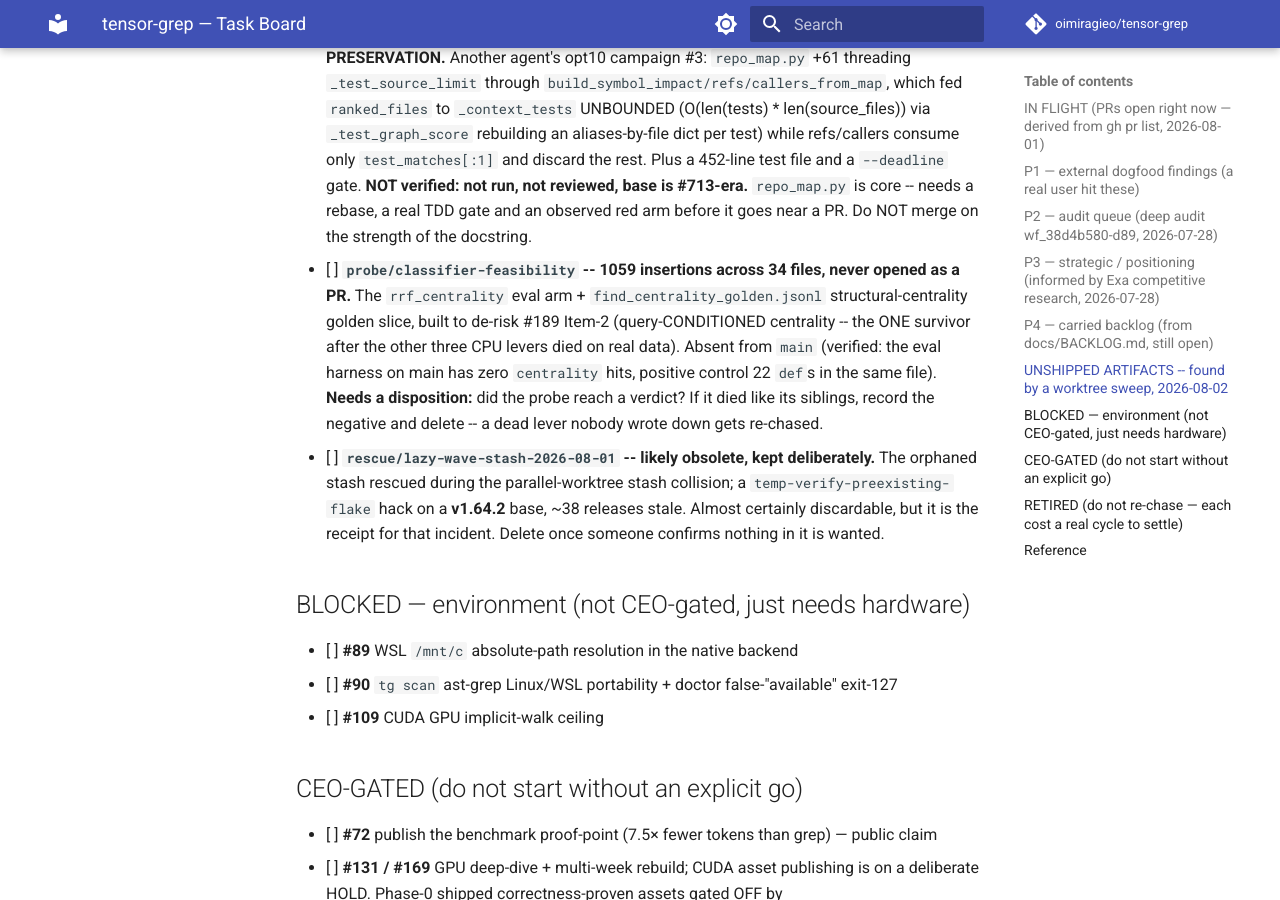
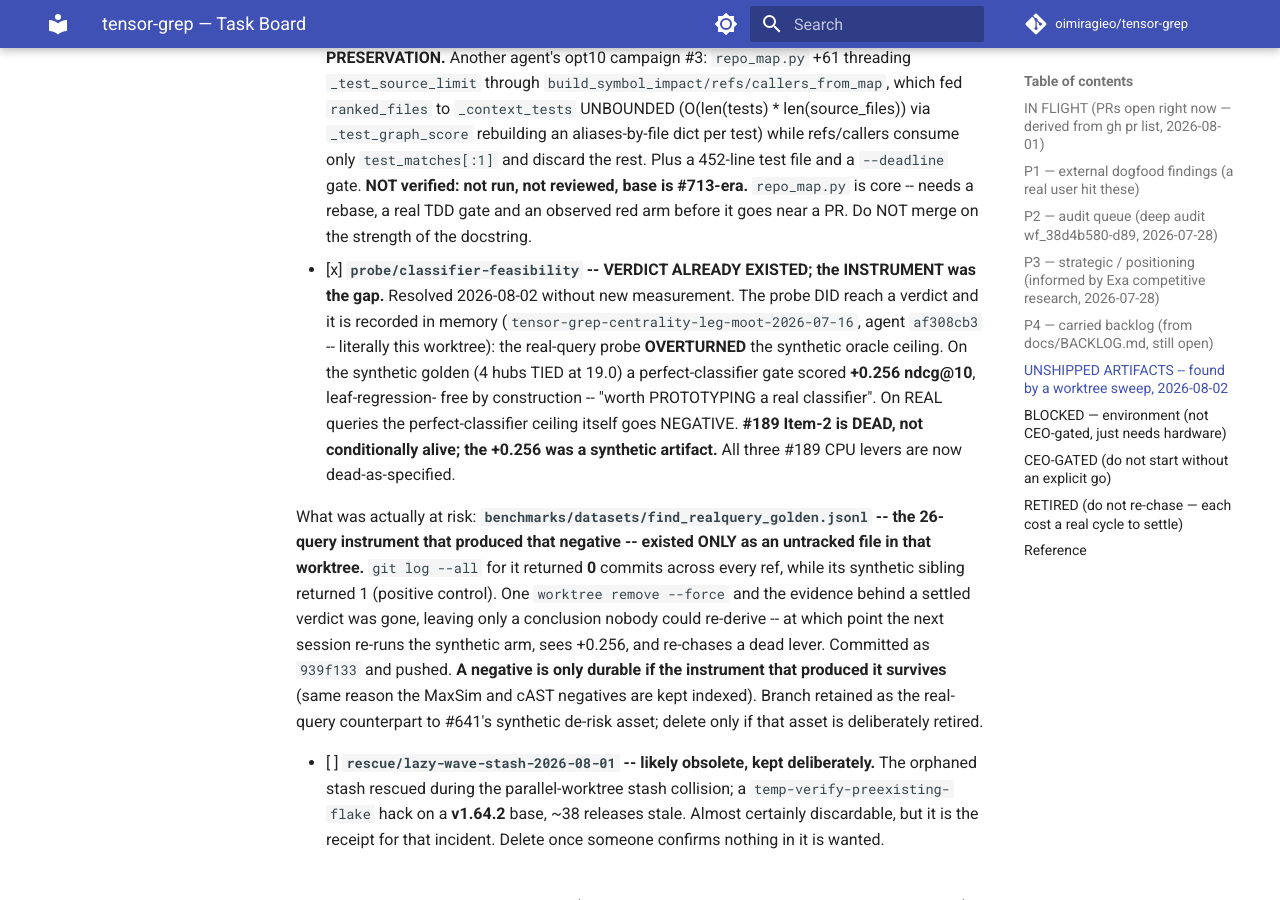
Before and after one commit to oimiragieo/tensor-grep, an MkDocs documentation site: the page built from docs/TASK_BOARD.md, in a window 1280 px wide and 900 px high, scrolled down 9026 px. Built offline with MkDocs 1.6.1 and Material for MkDocs 9.7.7, drawn with Linux system fonts in a browser that asks for light colours; comment, search, counter and statistics services are not loaded.

Commit message:
docs: close the centrality probe -- the verdict existed, the INSTRUMENT was the gap
The probe reached its verdict on 2026-07-17 and it is in memory: the real-query
arm OVERTURNED the synthetic oracle ceiling. Synthetic golden (4 hubs TIED at
19.0) said a perfect-classifier gate was worth +0.256 ndcg@10 and
leaf-regression-free by construction -- "worth PROTOTYPING a real classifier".
On REAL queries the perfect-classifier ceiling itself goes NEGATIVE. #189 Item-2
is DEAD, not conditionally alive. All three #189 CPU levers are dead as
specified.

The risk was never the conclusion. `find_realquery_golden.jsonl` -- the 26-query
instrument that produced the negative -- existed ONLY as an untracked file in
one worktree. `git log --all` returned 0 commits for it across every ref; its
synthetic sibling returned 1 (positive control). One `worktree remove --force`
and a settled verdict would have survived as a sentence nobody could re-derive,
with the flattering synthetic arm still runnable -- which is exactly how a dead
lever gets re-chased. Preserved as 939f133 and pushed.

A negative is only durable if the instrument that produced it survives. Same
reason the MaxSim and cAST negatives are kept indexed rather than deleted.

Co-Authored-By: Claude Opus 5 (1M context) <noreply@anthropic.com>

```diff
--- a/docs/TASK_BOARD.md
+++ b/docs/TASK_BOARD.md
@@ -234,13 +234,25 @@ the worktree, which is exactly how 519 lines hid behind an "ANCESTOR of main" ve
   452-line test file and a `--deadline` gate. **NOT verified: not run, not reviewed, base is
   #713-era.** `repo_map.py` is core -- needs a rebase, a real TDD gate and an observed red arm
   before it goes near a PR. Do NOT merge on the strength of the docstring.
-- [ ] **`probe/classifier-feasibility` -- 1059 insertions across 34 files, never opened as a PR.**
-  The `rrf_centrality` eval arm + `find_centrality_golden.jsonl` structural-centrality golden slice,
-  built to de-risk #189 Item-2 (query-CONDITIONED centrality -- the ONE survivor after the other
-  three CPU levers died on real data). Absent from `main` (verified: the eval harness on main has
-  zero `centrality` hits, positive control 22 `def`s in the same file). **Needs a disposition:** did
-  the probe reach a verdict? If it died like its siblings, record the negative and delete -- a dead
-  lever nobody wrote down gets re-chased.
+- [x] **`probe/classifier-feasibility` -- VERDICT ALREADY EXISTED; the INSTRUMENT was the gap.**
+  Resolved 2026-08-02 without new measurement. The probe DID reach a verdict and it is recorded in
+  memory (`tensor-grep-centrality-leg-moot-2026-07-16`, agent `af308cb3` -- literally this
+  worktree): the real-query probe **OVERTURNED** the synthetic oracle ceiling. On the synthetic
+  golden (4 hubs TIED at 19.0) a perfect-classifier gate scored **+0.256 ndcg@10**, leaf-regression-
+  free by construction -- "worth PROTOTYPING a real classifier". On REAL queries the
+  perfect-classifier ceiling itself goes NEGATIVE. **#189 Item-2 is DEAD, not conditionally alive;
+  the +0.256 was a synthetic artifact.** All three #189 CPU levers are now dead-as-specified.
+
+  What was actually at risk: **`benchmarks/datasets/find_realquery_golden.jsonl` -- the 26-query
+  instrument that produced that negative -- existed ONLY as an untracked file in that worktree.**
+  `git log --all` for it returned **0** commits across every ref, while its synthetic sibling
+  returned 1 (positive control). One `worktree remove --force` and the evidence behind a settled
+  verdict was gone, leaving only a conclusion nobody could re-derive -- at which point the next
+  session re-runs the synthetic arm, sees +0.256, and re-chases a dead lever. Committed as `939f133`
+  and pushed. **A negative is only durable if the instrument that produced it survives** (same
+  reason the MaxSim and cAST negatives are kept indexed). Branch retained as the real-query
+  counterpart to #641's synthetic de-risk asset; delete only if that asset is deliberately retired.
+
 - [ ] **`rescue/lazy-wave-stash-2026-08-01` -- likely obsolete, kept deliberately.** The orphaned
   stash rescued during the parallel-worktree stash collision; a `temp-verify-preexisting-flake` hack
   on a **v1.64.2** base, ~38 releases stale. Almost certainly discardable, but it is the receipt for
```
